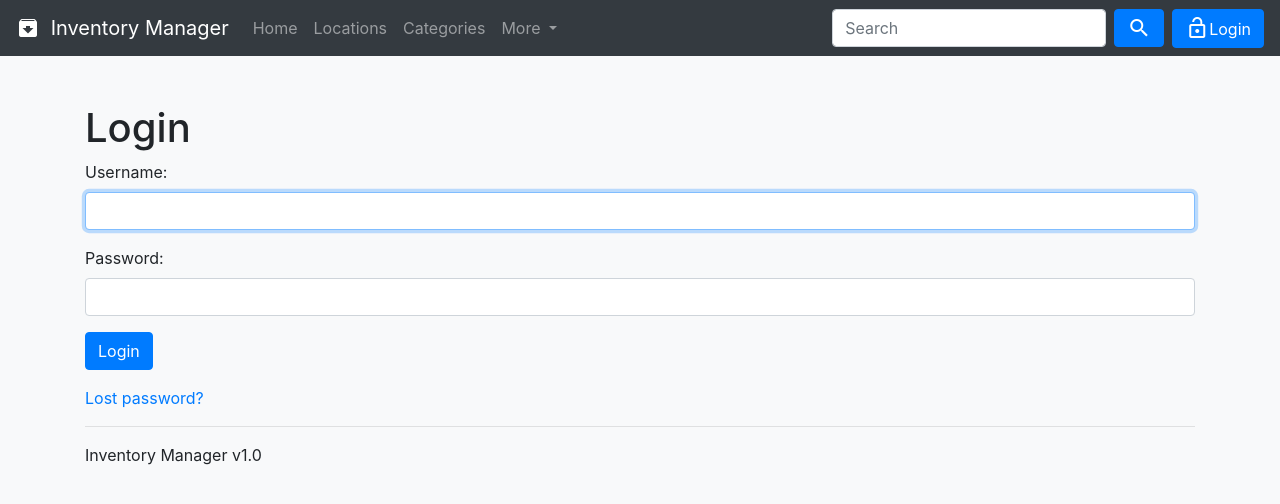
After one commit to minils/InventoryManager, a Django app: page /accounts/login/ in a window 1280 px wide. The commit adds this page. Shown: the top 504 px of the page. Run offline with Django 3.2, Linux system fonts and the light colour scheme; some libraries are stand-ins or nearby versions.

Commit message:
Add auth system and favicon

```diff
--- a/inventory/templates/inventory/base.html
+++ b/inventory/templates/inventory/base.html
@@ -7,6 +7,11 @@
     <meta charset="utf-8">
     <meta name="viewport" content="width=device-width, initial-scale=1, shrink-to-fit=no">
     <title>Inventory Manager</title>
+    <link rel="icon" type="image/png" sizes="32x32" href="/static/favicon-32x32.png">
+    <link rel="icon" type="image/png" sizes="16x16" href="/static/favicon-16x16.png">
+    <link rel="shortcut icon" href="/static/favicon.ico">
+    <meta name="msapplication-TileColor" content="#da532c">
+    <meta name="theme-color" content="#ffffff">
     {% bootstrap_css %}
     {% bootstrap_javascript jquery='full' %}
     <link href="https://fonts.googleapis.com/icon?family=Material+Icons" rel="stylesheet">
@@ -62,16 +67,16 @@
           <input type="hidden" name="type" value="item">
           <button class="btn btn-primary my-2 my-sm-0 material-icons" type="submit">search</button>
         </form>
-        <form class="form-inline" action="loginlogout" method="post">
-          {% csrf_token %}
-          <button type="submit" class="btn btn-primary ml-2">
-            {% if request.user.is_authenticated %}
-            <span class="material-icons">lock</span>Logout
-            {% else %}
-            <span class="material-icons">lock_open</span>Login
-            {% endif %}
-          </button>
-        </form>
+        {% if request.user.is_authenticated %}
+        <a href="{% url 'inventory:logout' %}?next=/" class="btn btn-primary ml-2">
+          <span class="material-icons">lock</span>Logout
+        </a>
+        </button>
+        {% else %}
+        <a href="{% url 'inventory:login' %}" class="btn btn-primary ml-2">
+          <span class="material-icons">lock_open</span>Login
+        </a>
+        {% endif %}
       </div>
     </nav>
     <main class="" role="main">
@@ -86,7 +91,7 @@
       <hr>
     </div>
     <footer class="container">
-      <p>Inventory Manager v1.0</p>
+      <p>Inventory Manager v1.0{% if request.user.is_authenticated %} - <a href="{% url 'inventory:profile' %}">Account</a>{% endif %}</p>
     </footer>
   </body>
 </html>
--- /dev/null
+++ b/inventory/templates/registration/login.html
@@ -0,0 +1,32 @@
+{% extends 'inventory/base.html' %}
+
+{% block content %}
+
+<h1>Login</h1>
+
+{% if form.errors %}
+<p>Your username and password didn't match. Please try again.</p>
+{% endif %}
+
+{% if next %}
+    {% if user.is_authenticated %}
+    <p>Your account doesn't have access to this page. To proceed,
+    please login with an account that has access.</p>
+    {% else %}
+    <p>Please login to see this page.</p>
+    {% endif %}
+{% endif %}
+
+<form method="post" action="{% url 'inventory:login' %}">
+  {% csrf_token %}
+  {% include 'inventory/form.html' %}
+  <div class="form-group">
+    <input class="btn btn-primary" type="submit" value="Login">
+  </div>
+  <input type="hidden" name="next" value="{{ next }}">
+</form>
+
+{# Assumes you setup the password_reset view in your URLconf #}
+<p><a href="">Lost password?</a></p>
+
+{% endblock %}
--- a/inventory/urls.py
+++ b/inventory/urls.py
@@ -1,4 +1,5 @@
-from django.urls import path
+from django.urls import include, path
+from django.contrib.auth import views as auth_views
 
 from . import views
 
@@ -22,4 +23,7 @@ urlpatterns = [
     path('item/<int:pk>/delete/', views.item_delete, name='itemdelete'),
     path('item/<int:pk>/edit/', views.item_edit, name='itemedit'),
     path('search/', views.SearchItem.as_view(), name='search'),
+    path('accounts/', include('django.contrib.auth.urls')),
+    path('accounts/profile', views.AccountsProfile.as_view(), name='profile'),
+    #path('accounts/login/', auth_views.LoginView.as_view(template_name='inventory/login.html'), name='login'),
 ]
--- a/inventorymanager/settings.py
+++ b/inventorymanager/settings.py
@@ -137,3 +137,5 @@ USE_TZ = True
 STATIC_URL = '/static/'
 
 STATIC_ROOT = '/app/static/'
+
+LOGIN_REDIRECT_URL = '/'
```
Also changed, not shown: inventory/templates/inventory/index.html (+0 -12 lines), inventory/templates/inventory/loginlogout.html (added, +9 -0 lines), inventory/templates/inventory/user_detail.html (added, +19 -0 lines), inventory/views.py (+8 -0 lines), inventory/static/apple-touch-icon.png (added), inventory/static/favicon-16x16.png (added), inventory/static/favicon-32x32.png (added), inventory/static/favicon.ico (added).
